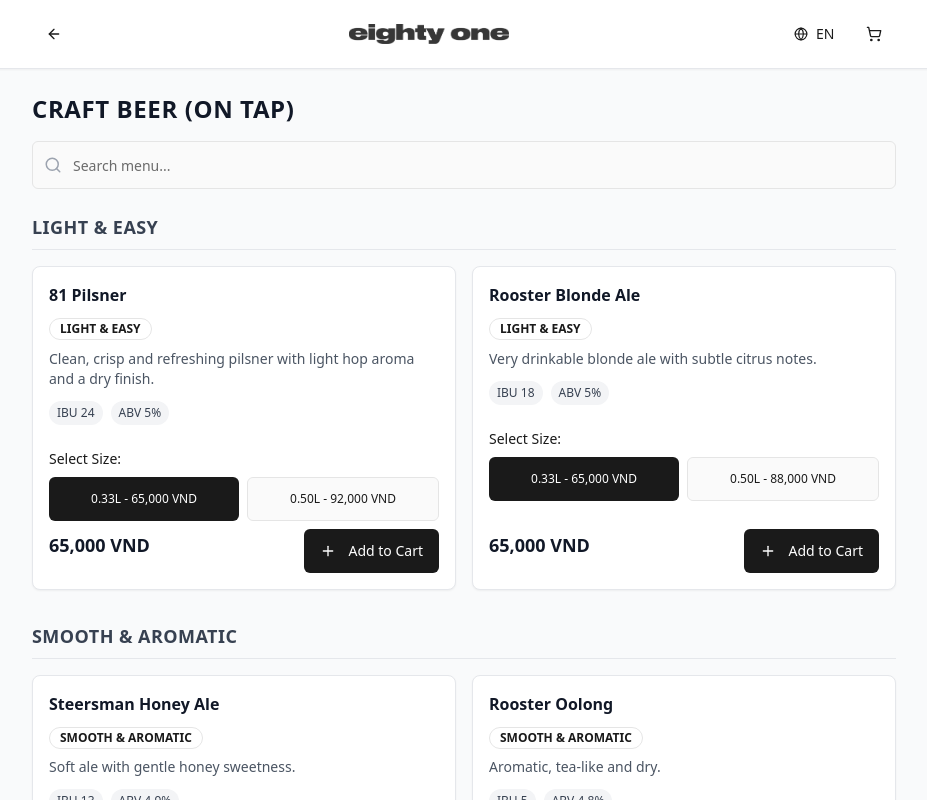
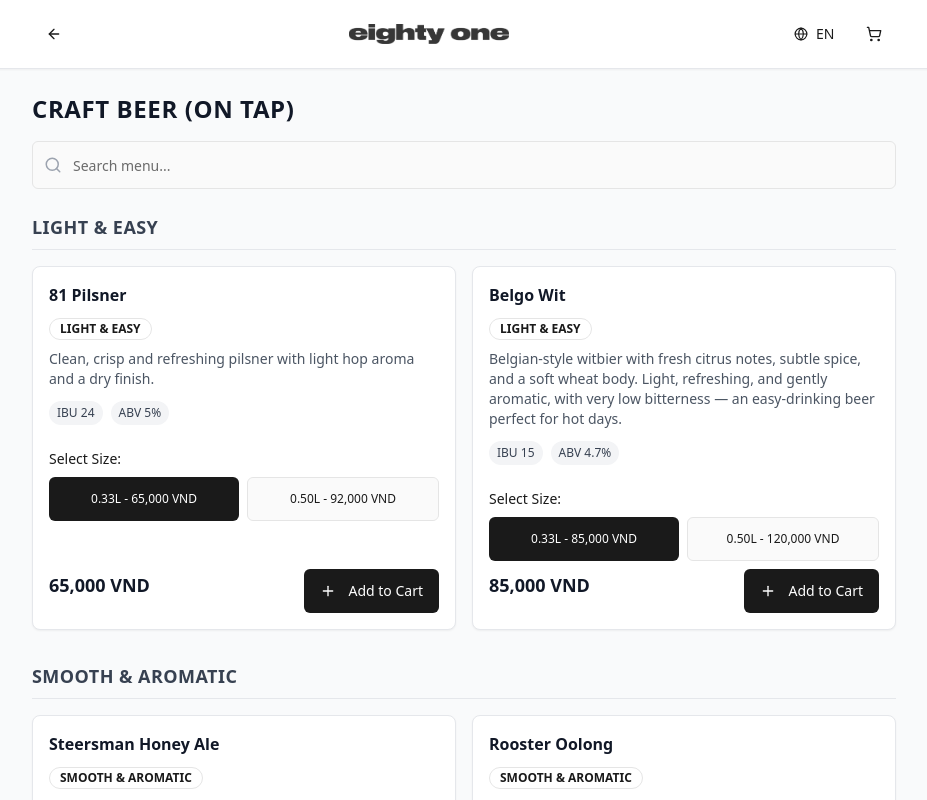
Before and after one commit to alibeksopuev-dev/81-Taproom, a React (Vite) app: page /category/beers in a window 1280 px wide. Shown: the top 800 px of the page, without its empty margins (176-1103 px from the left). Built offline with nearby package versions, Linux system fonts and the light colour scheme.

Commit message:
everything

```diff
--- a/src/data/products.ts
+++ b/src/data/products.ts
@@ -70,21 +70,21 @@
     },
   },
   {
-    id: 'beer-blonde-ale',
-    name: 'Rooster Blonde Ale',
-    description: 'Very drinkable blonde ale with subtle citrus notes.',
-    descriptionVi: 'Bia blonde ale rất dễ uống với hương cam quýt tinh tế.',
-    descriptionJa: '非常に飲みやすいブロンドエール。ほのかなシトラスの香り。',
-    descriptionKo: '목넘김이 좋은 블런드 에일. 은은한 시트러스 풍미.',
-    price: 65,
+    id: 'beer-belgo-wit',
+    name: 'Belgo Wit',
+    description: 'Belgian-style witbier with fresh citrus notes, subtle spice, and a soft wheat body. Light, refreshing, and gently aromatic, with very low bitterness — an easy-drinking beer perfect for hot days.',
+    descriptionVi: 'Bia witbier kiểu Bỉ với hương cam quýt tươi, gia vị tinh tế và thân lúa mì mềm mại. Nhẹ nhàng, sảng khoái và thơm nhẹ, với độ đắng rất thấp — loại bia dễ uống hoàn hảo cho những ngày nóng.',
+    descriptionJa: '新鮮なシトラスの香り、繊細なスパイス、柔らかい小麦のボディを持つベルギースタイルのヴィットビール。軽やかで爽やか、ほのかにアロマティック、苦味が非常に低く — 暑い日にぴったりの飲みやすいビール。',
+    descriptionKo: '상큼한 시트러스 향과 은은한 향신료, 부드러운 밀 바디가 특징인 벨기에 스타일 비트비어. 가볍고 청량하며 은은한 아로마, 매우 낮은 쓴맛 — 더운 날에 완벽한 마시기 쉬운 맥주.',
+    price: 85,
     category: 'beers',
     subcategory: 'LIGHT & EASY',
     metadata: {
       beer: {
-        ibu: 18,
-        abv: 5.0,
-        size033ml: 65,
-        size050ml: 88,
+        ibu: 15,
+        abv: 4.7,
+        size033ml: 85,
+        size050ml: 120,
       },
     },
   },
@@ -561,8 +561,39 @@
     },
   },
 
-  // Continue with the rest of the products...
-  // This is getting very long, so I'll create it in parts
+  // BOTTLES & CANS
+  {
+    id: 'bottle-moc-huong-cream-ale',
+    name: 'Mộc Hưởng Cream Ale',
+    description: 'A smooth, floral cream ale with tropical blossom notes and a gentle sweetness balanced with mild hop character — refreshing and easy to enjoy.',
+    descriptionVi: 'Bia cream ale mượt mà, hương hoa với hương hoa nhiệt đới và vị ngọt nhẹ cân bằng với đặc tính hoa bia dịu — sảng khoái và dễ thưởng thức.',
+    descriptionJa: 'トロピカルフラワーの香りと優しい甘み、マイルドなホップの個性がバランスした滑らかでフローラルなクリームエール — 爽やかで飲みやすい。',
+    descriptionKo: '열대 꽃향과 은은한 단맛, 부드러운 홉의 풍미가 조화롭게 어우러진 부드럽고 꽃향기 나는 크림 에일 — 상쾌하고 마시기 편함.',
+    price: 95,
+    category: 'bottles',
+    metadata: {
+      beer: {
+        ibu: 16,
+        abv: 5.2,
+      },
+    },
+  },
+  {
+    id: 'bottle-factory-pale-ale',
+    name: 'Factory Pale Ale',
+    description: 'Classic American-style Pale Ale with bright citrus and herbal hop aroma, moderate bitterness, and a light malt backbone — perfect for lovers of balanced hoppy ales.',
+    descriptionVi: 'Pale Ale kiểu Mỹ cổ điển với hương hoa bia cam quýt tươi sáng và thảo mộc, độ đắng vừa phải và nền malt nhẹ — hoàn hảo cho những người yêu thích bia hoppy cân bằng.',
+    descriptionJa: '明るいシトラスとハーバルなホップアロマ、適度な苦味、軽やかなモルトの骨格を持つクラシックなアメリカンスタイルのペールエール — バランスの良いホッピーエール好きに最適。',
+    descriptionKo: '밝은 시트러스와 허브 홉 아로마, 적당한 쓴맛, 가벼운 몰트 바디를 가진 클래식한 아메리칸 스타일 페일 에일 — 균형 잡힌 호피 에일 애호가에게 완벽.',
+    price: 95,
+    category: 'bottles',
+    metadata: {
+      beer: {
+        ibu: 30,
+        abv: 6.3,
+      },
+    },
+  },
 ];
 
 // WHITE WINES
```
